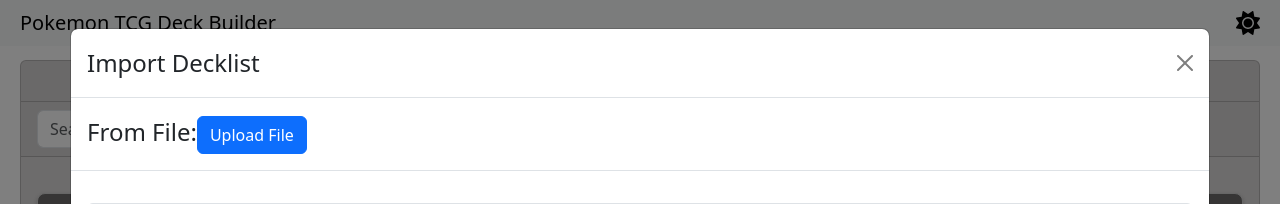
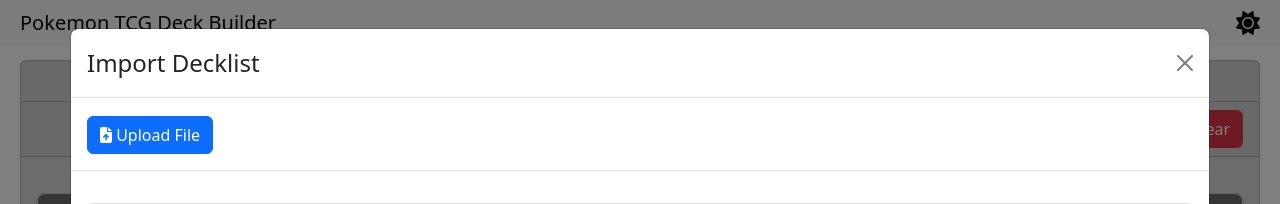
Before and after one commit to Tishinator/PTCGDeckBuilder, a React (Create React App) app in the folder tcg-deck-builder/: page / in a window 1280 px wide. Both pictures are taken after a click on the button "Import". Shown: the top 204 px of the page. Built offline with nearby package versions, Linux system fonts and the light colour scheme; no server answers; what pokemontcgsdk would draw is missing.

Commit message:
Cleaned up buttons and added icons

```diff
--- a/tcg-deck-builder/src/components/layout/CardSearchPanel.js
+++ b/tcg-deck-builder/src/components/layout/CardSearchPanel.js
@@ -6,9 +6,11 @@
 import Col from 'react-bootstrap/Col';
 import Button from 'react-bootstrap/Button';
 import styles from './css/CardSearchPanel.module.css';
+import { FontAwesomeIcon} from '@fortawesome/react-fontawesome'
 // import TCGdexController  from '../../utils/TCGdex/TCGdexController';
 import TCGController from "../../utils/TCGapi/TCGController";
 import PrereleaseCardFilter from "../../utils/PrereleaseCardFilter";
+import { faMagnifyingGlass } from "@fortawesome/free-solid-svg-icons";
 
 function CardSearchPanel({onNewDoubleClickData}) {
     const [searchResults, setSearchResults] = useState([]);
@@ -37,8 +39,8 @@
 
     const SearchBar = (
         <Form onSubmit={handleSearch}>
-            <Row>
-                <Col xs="auto">
+            <Row className="justify-content-end">
+                <Col xs="auto" >
                     <Form.Control
                         type="text"
                         placeholder="Search"
@@ -48,7 +50,7 @@
                     />
                 </Col>
                 <Col xs="auto">
-                    <Button type="submit">Search</Button>
+                    <Button type="submit"><FontAwesomeIcon icon={faMagnifyingGlass} size='x1'/> Search</Button>
                 </Col>
             </Row>
         </Form>
--- a/tcg-deck-builder/src/components/layout/DeckViewPanel.js
+++ b/tcg-deck-builder/src/components/layout/DeckViewPanel.js
@@ -8,7 +8,10 @@
 import CardJSONValidator from '../../utils/CardJsonValidator';
 import ImportModal from '../modals/ImportModal';
 import TCGLiveController from '../../utils/TCGLive/TCGLiveController';
-
+import { FontAwesomeIcon} from '@fortawesome/react-fontawesome';
+import { faFileImport } from '@fortawesome/free-solid-svg-icons';
+import { faDownload } from '@fortawesome/free-solid-svg-icons';
+import { faTrash } from '@fortawesome/free-solid-svg-icons';
 
 function DeckViewPanel({doubleClickData, doubleClickTrigger}) {
     const [decklist, setDecklist] = useState({});
@@ -143,16 +146,17 @@
            <Card>
                 <Card.Header>Deck</Card.Header>
                 <Card.Header>
-                    <Button variant='success' onClick={handleOpenModal}>Import</Button>
-                    <Button variant='primary' onClick={doExport}>Export</Button>
-                    <Button variant='danger' onClick={doClear}>Clear</Button>
+                    <div className="d-flex justify-content-end">
+                        <Button variant='success' onClick={handleOpenModal} className="me-2"><FontAwesomeIcon icon={faFileImport} /> Import</Button>
+                        <Button variant='primary' onClick={doExport} className="me-2"><FontAwesomeIcon icon={faDownload} /> Export</Button>
+                        <Button variant='danger' onClick={doClear}><FontAwesomeIcon icon={faTrash} /> Clear</Button>
+                    </div>
                 </Card.Header>
                 <Card.Body>
                     {isLoading ? <Spinner animation="border" size="xl"/> :
                         <DeckViewContainer cards={decklist} handleDoubleClick={handleDoubleClick}/>
                     }
                 </Card.Body>
-
             </Card>
             <ImportModal
                 show={showImportModal}
--- a/tcg-deck-builder/src/components/layout/css/CardSearchPanel.module.css
+++ b/tcg-deck-builder/src/components/layout/css/CardSearchPanel.module.css
@@ -1,4 +1,6 @@
 .searchPanel{
     flex: 0 0 50%;
-    padding: 20px;
+    padding-left: 20px;
+    padding-top: 20px;
+    padding-right: 10px;
 }
--- a/tcg-deck-builder/src/components/layout/css/DeckViewPanel.module.css
+++ b/tcg-deck-builder/src/components/layout/css/DeckViewPanel.module.css
@@ -1,6 +1,9 @@
 .viewPanel {
     flex: 0 0 50%;
-    padding: 20px;
+    padding-right: 20px;
+    padding-top: 20px;
+    padding-left: 10px;
+
 }
 
 .cardHeader{
--- a/tcg-deck-builder/src/components/modals/ImportModal.js
+++ b/tcg-deck-builder/src/components/modals/ImportModal.js
@@ -1,7 +1,12 @@
-import React, { useState, useRef } from 'react';
+import React, { useState, useRef, useContext } from 'react';
 import { Modal, Button, Form } from 'react-bootstrap';
+import { AppThemeContext } from '../../context/AppThemeContext';
+import { FontAwesomeIcon} from '@fortawesome/react-fontawesome'
+import { faFileArrowUp } from '@fortawesome/free-solid-svg-icons';
+
 
 function ImportModal({ show, handleClose, importFunction }) {
+    const { theme } = useContext(AppThemeContext);
 
     const [fileContent, setFileContent] = useState('');
     const fileInputRef = useRef(null);
@@ -27,14 +32,16 @@
         importFunction(fileContent);
     }
 
+    const modalThemeClass = theme === 'dark' ? 'bg-dark text-white' : '';
+    const buttonVariant = 'primary';
 
     return (
-        <Modal size='xl' show={show} onHide={handleClose}>
-            <Modal.Header closeButton>
+        <Modal size='xl' show={show} onHide={handleClose} contentClassName={modalThemeClass}>
+            <Modal.Header closeButton className={modalThemeClass}>
                 <Modal.Title>Import Decklist</Modal.Title>
             </Modal.Header>
-            <Modal.Header>
-                <Modal.Title>From File:
+            <Modal.Header className={modalThemeClass}>
+                <Modal.Title >
                     <input
                         type="file"
                         accept=".csv, .txt"
@@ -43,12 +50,12 @@
                         style={{ display: 'none' }} // Hide the actual file input
                     />
                     <button className="btn btn-primary" onClick={handleButtonClick}>
-                        Upload File
+                    <FontAwesomeIcon icon={faFileArrowUp} />  Upload File
                     </button>
                 </Modal.Title>
             </Modal.Header>
             <Form onSubmit={handleSubmit}>
-                <Modal.Body>
+                <Modal.Body className={modalThemeClass}>
                     <Form.Group>
                         <Form.Control
                             as="textarea"
@@ -56,14 +63,15 @@
                             onChange={(e) => setFileContent(e.target.value)} // Enable editing
                             rows={20}
                             className="mt-3"
+                            style={theme === 'dark' ? { backgroundColor: '#343a40', color: 'white' } : {}}
                         />
                     </Form.Group>
                 </Modal.Body>
-                <Modal.Footer>
-                    <Button variant="success" type="submit">
+                <Modal.Footer className={modalThemeClass}>
+                    <Button variant='success' type="submit">
                         Import
                     </Button>
-                    <Button variant="secondary" onClick={handleClose}>
+                    <Button variant={'secondary'} onClick={handleClose}>
                         Close
                     </Button>
                 </Modal.Footer>
```
